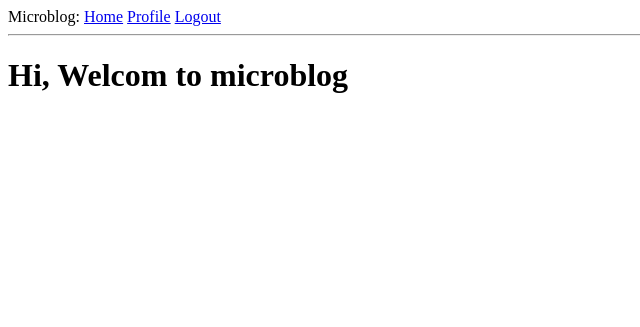
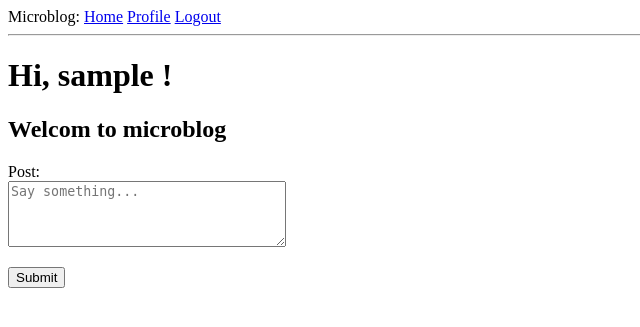
Before and after one commit to CodeShibaGo/m3-week-07-Anna0118, a Flask app: page /index in a window 1280 px wide. Shown: the top 327 px of the page, without its empty margins (0-640 px from the left). Run offline with Flask 3, Linux system fonts and the light colour scheme; the visitor is signed in with stand-in values (Sample User, id 1); data comes from the database, SQL or seed files in the repository; data that the repository does not hold is empty.

Commit message:
add the user-post relation schema and the followers post

```diff
--- a/microblog/app/__init__.py
+++ b/microblog/app/__init__.py
@@ -10,6 +10,7 @@ from flask_login import LoginManager
 load_dotenv()
 
 app = Flask(__name__)
+app.debug = True
 app.config.from_object(Config)
 csrf = CSRFProtect(app)
 db = SQLAlchemy(app)
--- a/microblog/app/models.py
+++ b/microblog/app/models.py
@@ -22,6 +22,7 @@ class User(UserMixin,db.Model):
     email = db.Column(db.String(120), index=True, unique=True)
     password_hash = db.Column(db.String(256), nullable=True)
     about_me = db.Column(db.String(140))
+    last_seen = db.Column(db.DateTime, default=lambda: datetime.now(timezone.utc))
 
     def set_password(self, password):
         self.password_hash = generate_password_hash(password)
@@ -69,6 +70,21 @@ class User(UserMixin,db.Model):
     def following_count(self):
         return self.following.count()
 
+    def following_posts(self):
+        followed_posts = Post.query.join(
+            followers,
+            # 先把Post裡的user_id與followd_id 產生連結
+            (followers.c.followed_id == Post.user_id)).filter(
+                # 利用filter，再過濾出這貼文是使用者在追蹤的人的貼文
+            followers.c.follower_id == self.id)
+        # 當前使用者自己的貼文
+        own_posts = Post.query.filter_by(user_id=self.id)
+        # 貼文時間降冪蜜排序
+        all_posts = followed_posts.union(
+            own_posts).order_by(Post.timestamp.desc())
+        return all_posts
+
+
 @login.user_loader
 def load_user(id):
     return db.session.get(User, int(id))
--- a/microblog/app/routes.py
+++ b/microblog/app/routes.py
@@ -1,21 +1,44 @@
-from app import app,db
+from app import app, db
 from flask import Flask, request, render_template, redirect, url_for, flash
 from werkzeug.security import check_password_hash, generate_password_hash
-from app.models import User
+from app.models import User, Post
 from flask_login import login_user, logout_user, current_user, login_required
 from urllib.parse import urlsplit
-
-# @app.route('/')
-# def home():
-#     return redirect(url_for('login'))
+from datetime import datetime, timezone
 
 
-@app.route('/')
-def home():
-    return 'Hello world'
+@app.before_request
+def before_request():
+    if current_user.is_authenticated:
+        current_user.last_seen = datetime.now(timezone.utc)
+        #  不需要add，因為數據已存在，current_user會自動去追蹤
+        db.session.commit()
 
+
+# 首頁
+@app.route('/', methods=['GET', 'POST'])
+@app.route('/index', methods=['GET', 'POST'])
+@login_required
+def index():
+    print(current_user.is_authenticated)
+    if request.method == 'POST':
+        post = request.form.get('post')
+        if len(post.strip()) == 0:
+            flash('Post content cannot be empty.')
+            return redirect(url_for('index'))
+        posts = Post(body=post, author=current_user)
+        db.session.add(posts)
+        db.session.commit()
+        flash('Your post is now live!')
+        return redirect(url_for('index'))
+    posts = current_user.following_posts().all()
+    return render_template("index.html", title='Home Page', posts=posts)
+
+# 註冊
 @app.route('/register', methods=['GET', 'POST'])
 def register():
+    if current_user.is_authenticated:
+        return redirect(url_for('index'))
     if request.method == 'POST':
         username = request.form.get('username')
         password = request.form.get('password')
@@ -28,9 +51,9 @@ def register():
 
         flash('Registration successful')
         return redirect(url_for('login'))
-    return render_template('register.html',title='Register')
+    return render_template('register.html', title='Register')
 
-
+# 登入
 @app.route('/login', methods=['GET', 'POST'])
 def login():
     if current_user.is_authenticated:
@@ -51,11 +74,12 @@ def login():
             return redirect(url_for('login'))
     return render_template('login.html',  title='Log In')
 
-
+# 登出
 @app.route('/logout')
 def logout():
     logout_user()
-    return redirect(url_for('index'))
+    return redirect(url_for('register'))
+
 
 # 測試db是否連線成功
 @app.route('/test_db')
@@ -67,24 +91,16 @@ def test_db():
         return f"資料庫連線失敗，錯問訊息：{e}"
 
 
-# 登入成功後，可以看到index頁面
-@app.route('/index')
-@login_required
-def index():
-    return render_template('index.html', title='Home')
-
 # 個人頁面
 @app.route('/user/<username>')
 @login_required
 def user(username):
     user = User.query.filter_by(username=username).first_or_404()
-    posts = [
-        {'author': user, 'body': 'Test post #1'},
-        {'author': user, 'body': 'Test post #2'}
-    ]
+    posts = Post.query.filter_by(user_id=user.id).all()
     return render_template('user.html', user=user, posts=posts)
 
-#編輯個人檔案
+
+# 編輯個人檔案
 @app.route('/edit_profile', methods=['GET', 'POST'])
 @login_required
 def edit_profile():
@@ -96,6 +112,11 @@ def edit_profile():
         if not username:
             flash('Username is required.')
             return redirect(url_for('edit_profile'))
+        # 不可與資料庫內的username重複
+        user = User.query.filter_by(username=username).first()
+        if user is not None and user.username != current_user.username:
+            flash('This username is already in use. Please use a different username.')
+            return redirect(url_for('edit_profile'))
         current_user.username = username
         current_user.about_me = about_me
         db.session.commit()
@@ -105,7 +126,7 @@ def edit_profile():
                            username=current_user.username,
                            about_me=current_user.about_me)
 
-#追蹤
+# 追蹤
 @app.route('/follow/<username>', methods=['POST'])
 @login_required
 def follow(username):
@@ -124,7 +145,7 @@ def follow(username):
     else:
         return redirect(url_for('index'))
 
-#退追蹤
+# 退追蹤
 @app.route('/unfollow/<username>', methods=['POST'])
 @login_required
 def unfollow(username):
--- a/microblog/app/templates/index.html
+++ b/microblog/app/templates/index.html
@@ -3,5 +3,27 @@
 {% extends "base.html" %}
 
 {% block content %}
-<h1> Hi, Welcom to microblog</h1>
+<h1> Hi, {{ current_user.username }} ! </h1>
+<h2> Welcom to microblog </h2>
+<form action="" method="POST">
+    <input type="hidden" name="csrf_token" value="{{ csrf_token() }}">
+    <p>
+        <label for="post">Post:</label><br>
+        <textarea id="post" name="post" cols="32" rows="4" placeholder="Say something..."></textarea><br>
+        {% if post_errors %}
+        {% for error in post_errors %}
+        <span style="color: red;">[{{ error }}]</span>
+        {% endfor %}
+        {% endif %}
+    </p>
+    <p><input type="submit" value="Submit"></p>
+</form>
+    {% for post in posts %}
+    <p>
+        <td><img src="{{ post.author.avatar(36) }}"></td>
+        <a href="{{ url_for('user', username=post.author.username) }}">
+            {{ post.author.username }}
+        </a> says: <b>{{ post.body }}</b>
+    </p>
+    {% endfor %}
 {% endblock %}
--- a/microblog/app/templates/login.html
+++ b/microblog/app/templates/login.html
@@ -4,6 +4,8 @@
 <h1>Log in</h1>
 <form method="post">
   <input type="hidden" name="csrf_token" value="{{ csrf_token() }}" />
+
+
   <div>
     <label for="username">Username:</label>
     <input type="text" id="username" name="username" required>
@@ -16,5 +18,4 @@
     <input type="submit" value="Log in">
   </div>
 </form>
-<p>New User? <a href="{{ url_for('register') }}">Click to Register!</a></p>
 {% endblock %}
--- a/microblog/app/templates/user.html
+++ b/microblog/app/templates/user.html
@@ -7,6 +7,7 @@
         <td>
             <h1>User: {{ user.username }}</h1>
             {% if user.about_me %}<p>{{ user.about_me }}</p>{% endif %}
+            {% if user.last_seen %}<p>Last seen on: {{ user.last_seen }}</p>{% endif %}
             <p>{{ user.followers_count() }} followers, {{ user.following_count() }} following.</p>
             {% if user.username == current_user.username %}
             <p><a href="{{ url_for('edit_profile') }}">Edit your profile</a></p>
--- a/microblog/config.py
+++ b/microblog/config.py
@@ -3,3 +3,4 @@ import os
 class Config:
     SECRET_KEY = os.environ.get('SECRET_KEY')
     SQLALCHEMY_DATABASE_URI = os.getenv('DATABASE_URL')
+    POSTS_PER_PAGE = 3
--- /dev/null
+++ b/microblog/microblog.py
@@ -0,0 +1,3 @@
+from app import app
+if __name__ == '__main__':
+    app.run(port=8000)
```
Also changed, not shown: microblog/app/templates/_post.html (+6 -1 lines), microblog/gen_fake_posts.py (added, +30 -0 lines), microblog/migrations/versions/a7984e38e3aa_add_last_seen_to_user_model.py (added, +32 -0 lines), 1 other file.
